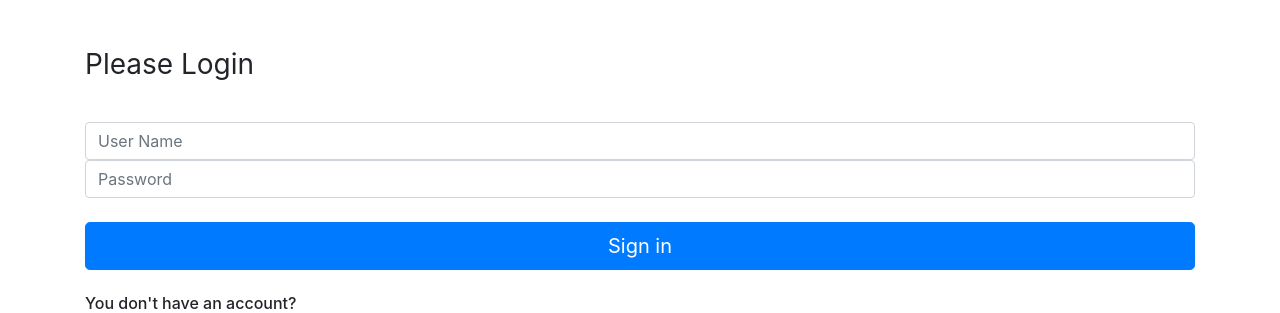
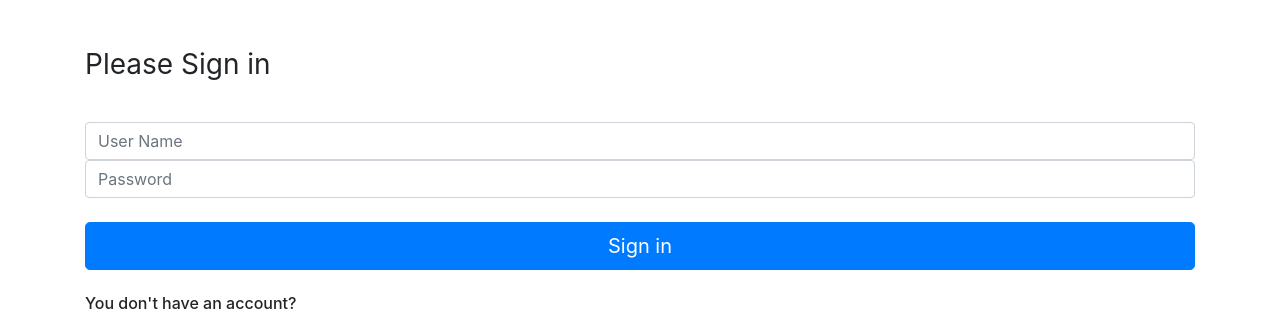
Before and after one commit to joonlim9/M_blog, a Flask app: page /login in a window 1280 px wide. Shown: the part 56-369 px from the top of the page. Run offline with Flask 2, Linux system fonts and the light colour scheme; some libraries are stand-ins or nearby versions.

Commit message:
Change of text

```diff
--- a/blog/templates/login.html
+++ b/blog/templates/login.html
@@ -4,7 +4,7 @@
     <br>
     <br>
     <h1 class="h3 mb-3 font-weight-normal">
-        Please Login
+        Please Sign in
     </h1>
     <br>
     {{ form.hidden_tag() }}
--- a/blog/templates/register.html
+++ b/blog/templates/register.html
@@ -18,7 +18,7 @@
             <br>
             <div class="checkbox mb-3">
                <h6>Already have an account?</h6>
-               <a class="btn btn-sm btn-secondary" href="{{ url_for('users.login') }}">Login</a>
+               <a class="btn btn-sm btn-secondary" href="{{ url_for('users.login') }}">Sign in</a>
             </div>
 
     </form>
```
